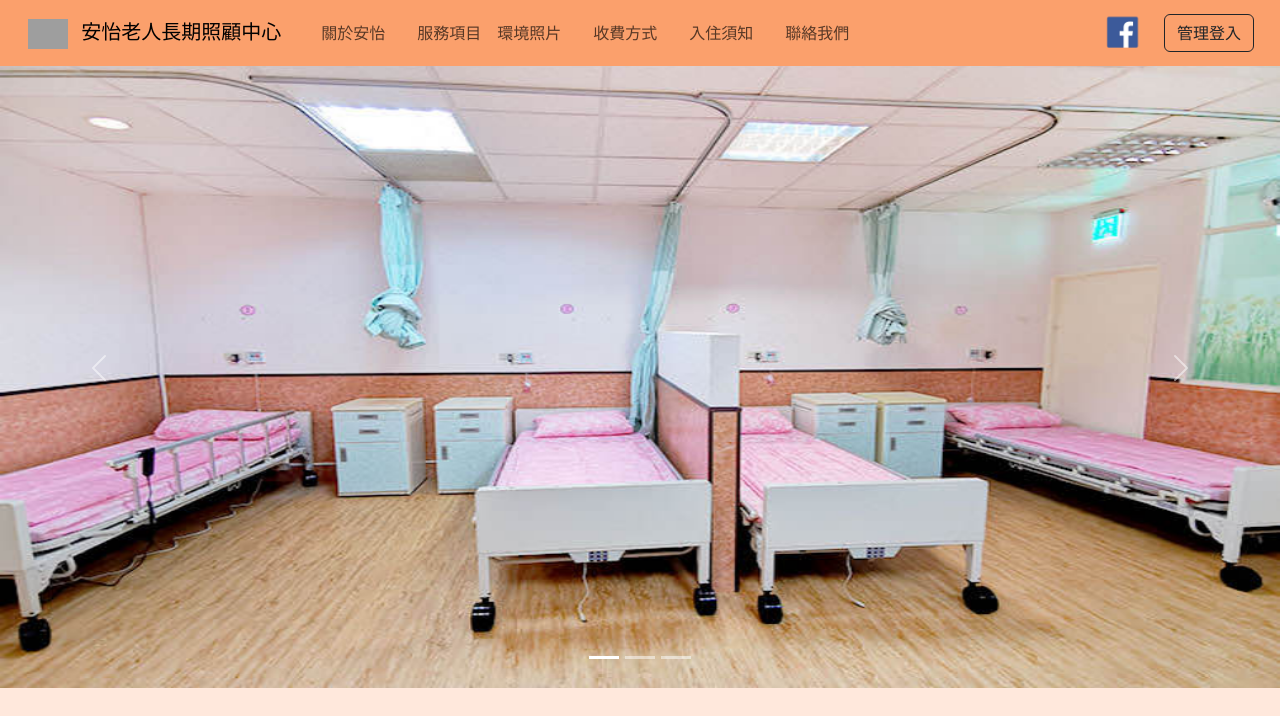
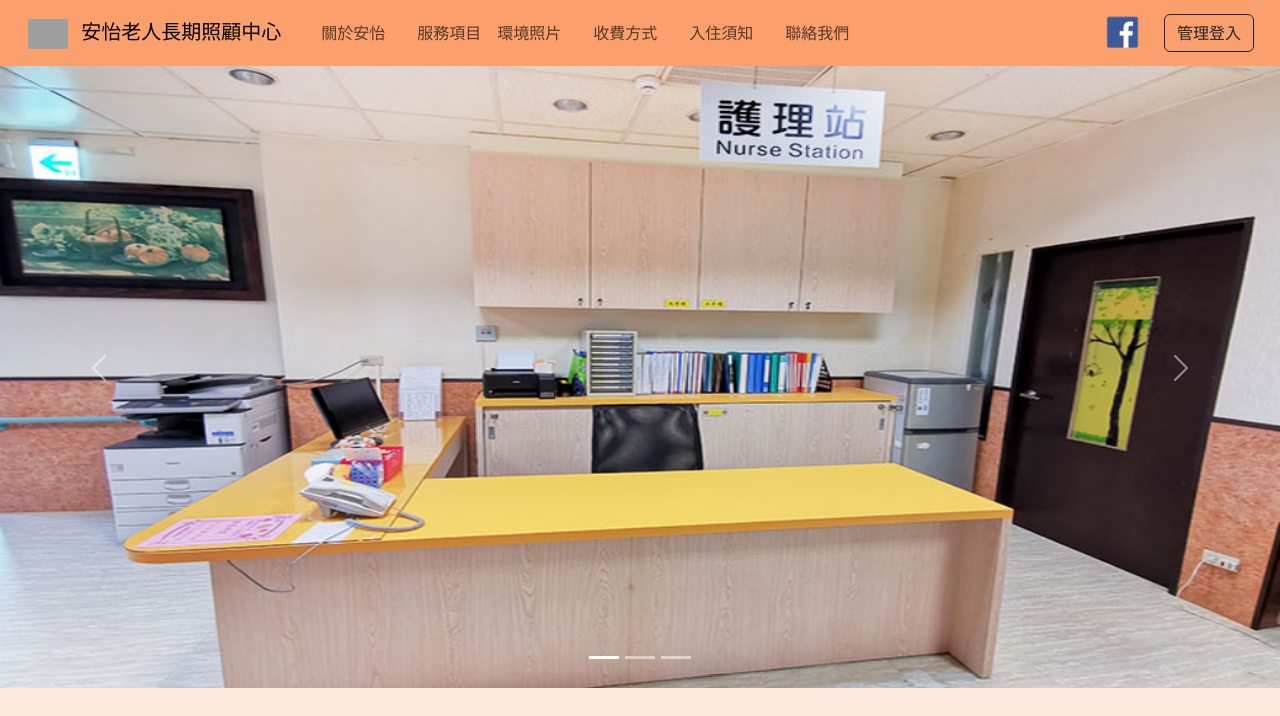
Before and after one commit to youyu129/webdesign_front_back, a PHP site: page /test/index.php in a window 1280 px wide. Shown: the top 716 px of the page. Run offline with PHP 8.4, Linux system fonts and the light colour scheme; data comes from the database, SQL or seed files in the repository; grey boxes are pictures that could not be loaded.

Commit message:
前台輪播圖 畫面帶入資料庫的資料

```diff
--- a/index.php
+++ b/index.php
@@ -393,15 +393,14 @@ include_once "api/db.php";
                     aria-label="Slide 3"></button>
             </div>
             <div class="carousel-inner">
-                <div class="carousel-item active">
-                    <img src="image/bed.jpg" class="d-block w-100" alt="..." style="height: 80vh;width: auto;">
-                </div>
-                <div class="carousel-item">
-                    <img src="image/nurse.jpg" class="d-block w-100" alt="..." style="height: 80vh;width: auto;">
-                </div>
-                <div class="carousel-item ">
-                    <img src="image/door.jpg" class="d-block" alt="..." style="height: 80vh;width: 100%;">
-                </div>
+                <?php
+                $rows=$Carousel->all(['sh'=>1]);
+                foreach($rows as $row){
+                    echo "<div class='carousel-item active'>
+                    <img src='upload/".$row['img']."' class='d-block w-100' alt='...' style='height: 80vh;width: auto;'>
+                </div>";
+                }
+                ?>
             </div>
             <button class="carousel-control-prev" type="button" data-bs-target="#carouselExampleIndicators"
                 data-bs-slide="prev">
```
